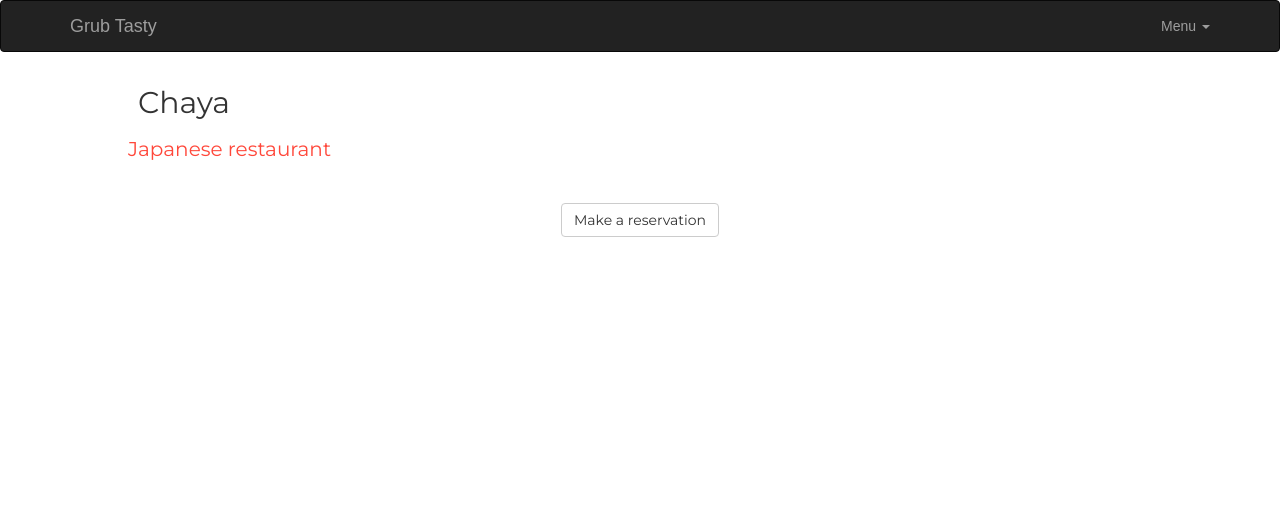
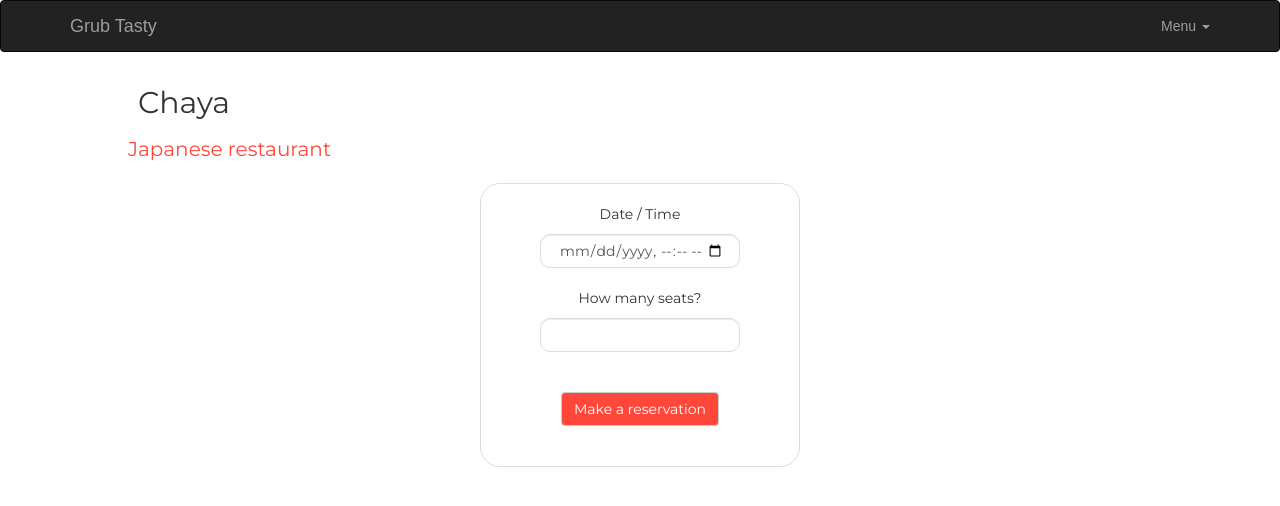
Before and after one commit to DMonMac/charity-goumet-site, a React (Create React App) app in the folder client/: page /Booking in a window 1280 px wide. Shown: the top 506 px of the page. Built offline with nearby package versions, Linux system fonts and the light colour scheme.

Commit message:
booking styling

```diff
--- a/client/src/App.css
+++ b/client/src/App.css
@@ -42,4 +42,23 @@
 
 #btn-booking-page{
   margin:20px;
+  background-color:#FF473A;
+  color:white;
 }
+
+.form-control{
+  width:200px;
+  margin: auto;
+  text-align: center;
+  border: 1px solid #ddd;
+  border-radius: 10px;
+  padding:15px;
+}
+
+.booking-form{
+border: 1px solid #ddd;
+border-radius: 20px;
+padding:20px;
+width:320px;
+margin: auto;
+}
--- a/client/src/components/Booking.js
+++ b/client/src/components/Booking.js
@@ -4,11 +4,28 @@ export default class Booking extends Component {
   render() {
     return(
         <div>
-          <div className="restaurant-booking">
+        <div className="restaurant-booking">
             <div className="restaurant-name">Chaya</div>
             <div className="restaurant-subtitle">Japanese restaurant</div>
+
+            <div className="booking-form">
+            <p>Date / Time </p>
+            <input
+              className="form-control"
+              type="datetime-local"
+              onChange={event => this.setState({reserveDate: event.target.value})} />
+
+           <br/>
+            <p> How many seats? </p>
+            <input
+              className="form-control"
+              onChange={event => this.setState({seatsNumber: event.target.value})} />
+           <br/>
+
             <a id="btn-booking-page" className="btn btn-default" href="#" role="button">Make a reservation</a>
-          </div>
+
+            </div>
+            </div>
 
         </div>
 
```
